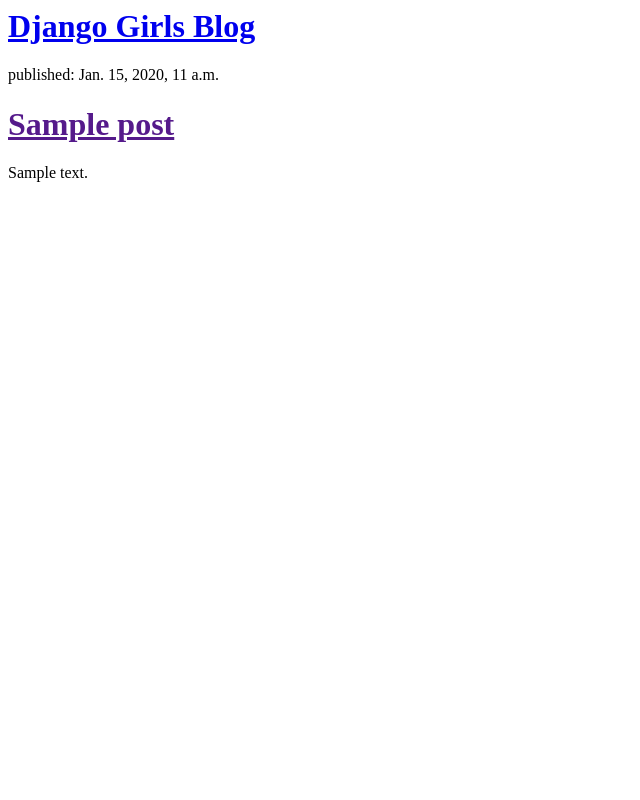
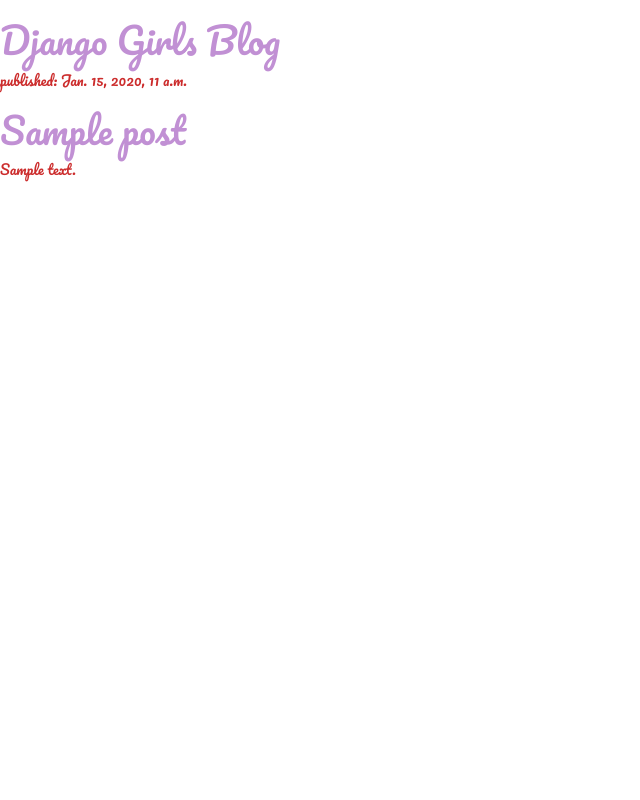
Before and after one commit to gosilla2000/my-first-blog, a Django app: template blog/templates/blog/post_list.html in a window 1280 px wide. Shown: the whole page, without its empty margins (0-640 px from the left). Run offline with Django 3.2, Linux system fonts and the light colour scheme; the template is opened without the code that fills it: values that come from a table or form of the project are taken from there, others are empty; tables that the repository leaves empty hold one stand-in row (values such as "Sample post"); some libraries are stand-ins or nearby versions.

Commit message:
kolory jeszcze raz

```diff
--- a/blog/templates/blog/post_list.html
+++ b/blog/templates/blog/post_list.html
@@ -1,6 +1,11 @@
+{% load staticfiles %}
 <html>
     <head>
         <title>Django Girls blog</title>
+        <link rel="stylesheet" href="//maxcdn.bootstrapcdn.com/bootstrap/3.2.0/css/bootstrap.min.css">
+<link rel="stylesheet" href="//maxcdn.bootstrapcdn.com/bootstrap/3.2.0/css/bootstrap-theme.min.css">
+<link rel="stylesheet" href="{% static 'css/blog.css' %}">
+<link href='https://fonts.googleapis.com/css?family=Pacifico' rel='stylesheet' type='text/css'>
     </head>
     <body>
         <div>
@@ -14,5 +19,6 @@
         <p>{{ post.text|linebreaks }}</p>
     </div>
 {% endfor %}
+<link href='https://fonts.googleapis.com/css?family=Pacifico' rel='stylesheet' type='text/css'>
     </body>
 </html>
--- a/mysite/settings.py
+++ b/mysite/settings.py
@@ -102,3 +102,6 @@
 
 STATIC_URL = '/static/'
 STATIC_ROOT = os.path.join(BASE_DIR, 'public', 'static')
+STATICFILES_DIRS = (
+    os.path.join(BASE_DIR, "static"),
+)
--- /dev/null
+++ b/static/css/blog.css
@@ -0,0 +1,15 @@
+h1 a {
+    color: #C190D4;
+    font-family: "Pacifico"
+}
+
+body {
+    color: #CC2D2D;
+    font-family: "Pacifico"
+}
+
+.page-header {
+    background-color: #ff9400;
+    margin-top: 0;
+    padding: 20px 20px 20px 40px;
+}
```
